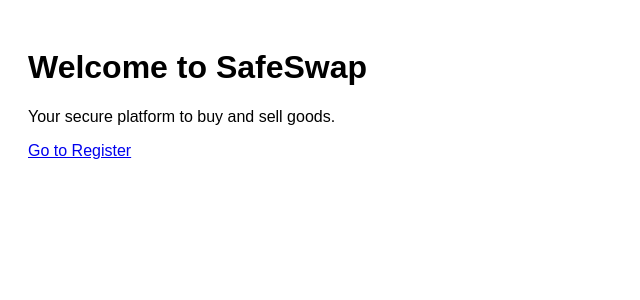
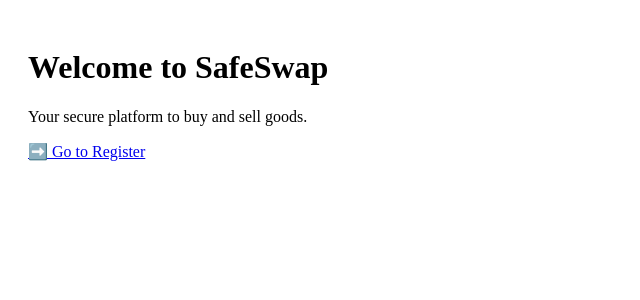
Before and after one commit to RCSkippie1993/safeswap-frontend, a React (Create React App) app: page / in a window 1280 px wide. Shown: the top 300 px of the page, without its empty margins (0-640 px from the left). Built offline with nearby package versions, Linux system fonts and the light colour scheme.

Commit message:
Update App.js

```diff
--- a/src/App.js
+++ b/src/App.js
@@ -9,10 +9,10 @@ function App() {
         <Route
           path="/"
           element={
-            <div style={{ padding: "20px", fontFamily: "Arial" }}>
+            <div style={{ padding: 20 }}>
               <h1>Welcome to SafeSwap</h1>
               <p>Your secure platform to buy and sell goods.</p>
-              <a href="/register">Go to Register</a>
+              <a href="/register">➡️ Go to Register</a>
             </div>
           }
         />
```
